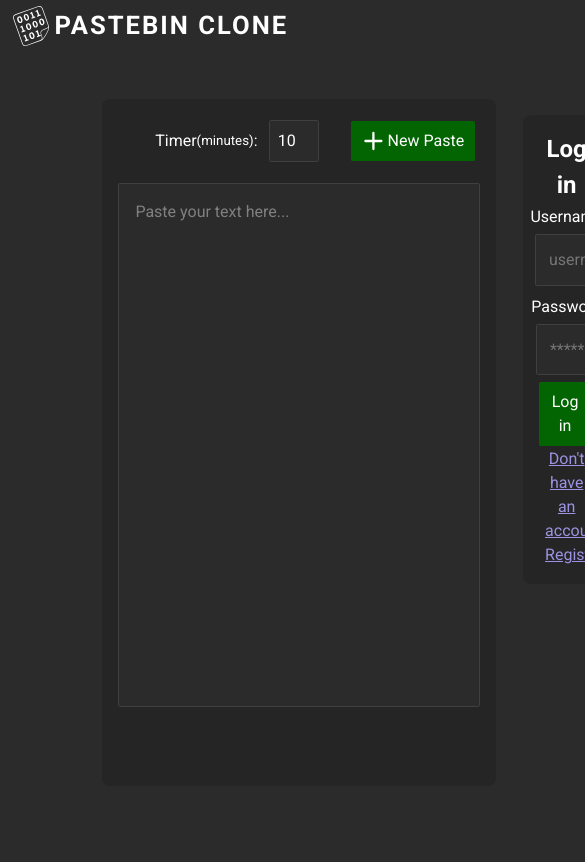
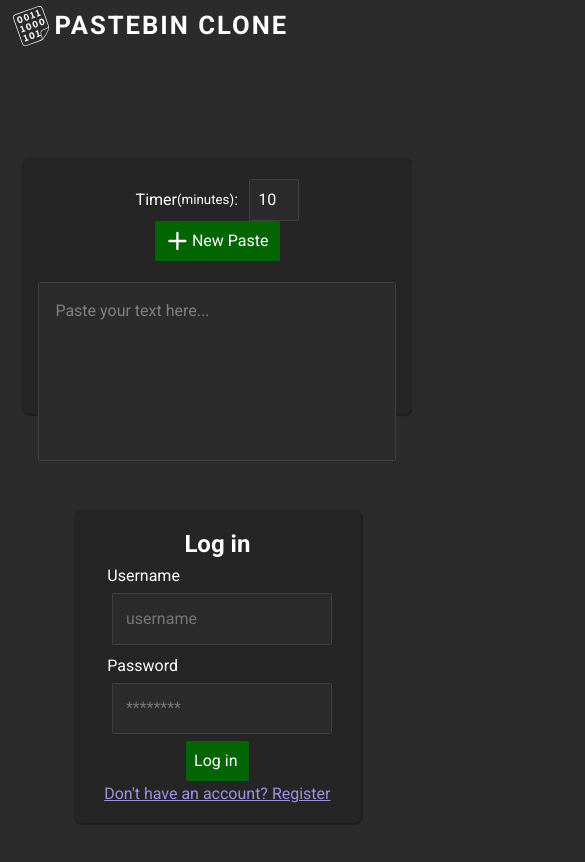
Before and after one commit to adiletbaimyrza/pastebin_clone, a React (Create React App) app: page / in a window 390 px wide. Shown: the top 862 px of the page, 585 px wide, since content can reach past the window. Built offline with nearby package versions, Linux system fonts and the light colour scheme.

Commit message:
added styling

```diff
--- a/src/Components/NavBar.js
+++ b/src/Components/NavBar.js
@@ -2,12 +2,14 @@ import PastebinLogoSVG from "../SVGs/PastebinLogoSVG";
 
 const NavBar = () => {
   return (
-      <a className="nav" href="/">
+    <div className="nav">
+      <a className="nav-link" href="/">
         <div className="pastebin-icon-container">
           <PastebinLogoSVG />
         </div>
         <h2 id="logo-text">PASTEBIN CLONE</h2>
       </a>
+      </div>
   );
 };
 
--- a/src/Pages/GetPaste.js
+++ b/src/Pages/GetPaste.js
@@ -131,7 +131,11 @@ const GetPaste = () => {
             </div>
           ) : (
             <div className="paste-content">
-              {/* Render other paste content */}
+              <div className="outer">
+              <div className="content">
+                <pre>{pasteContent}</pre>
+              </div>
+            </div>
             </div>
           )}
 
--- a/src/index.css
+++ b/src/index.css
@@ -43,6 +43,12 @@ html, body, #root, .app, .app-container {
   margin: 1rem;
   display: grid;
   grid-template-columns: 3fr 7fr 5fr;
+}
+
+@media (max-width: 768px) {
+  .app {
+    grid-template-columns: 1fr; /* Set to a single column for mobile */
+  }
 }
 
 .textarea {
@@ -114,6 +120,10 @@ color: white;
   text-decoration: none;
 }
 
+.paste-item:hover{
+  background-color: #353535;
+}
+
 .paste:hover {
   cursor: pointer;
   background-color: rgb(3, 68, 3);
@@ -124,6 +134,7 @@ color: white;
   border-radius: 0.5rem;
   margin-bottom: 5rem;
   padding: 1rem;
+  box-shadow: 1px 1px 1px 1px #1e1e1e;
 }
 
 * {
@@ -138,6 +149,14 @@ color: white;
   align-items: center;
 }
 
+@media (max-width: 768px) {
+  .paste-nav {
+    flex-direction: column; /* Stack items vertically for mobile */
+    justify-content: center; /* Center items vertically */
+    text-align: center; /* Center text */
+  }
+}
+
 .paste-button-text {
   white-space: nowrap;
 }
@@ -149,6 +168,12 @@ color: white;
 }
 
 .nav {
+  display: flex;
+  color: #ffffff;
+  text-decoration: none;
+}
+
+.nav-link {
   display: flex;
   color: #ffffff;
   text-decoration: none;
@@ -211,6 +236,7 @@ box-shadow: 1px 1px 1px 1px #1e1e1e;
 }
 
 .auth-form-container {
+  box-shadow: 1px 1px 1px 1px #1e1e1e;
   display: flex;
   flex-direction: column;
   width: 80%;
@@ -374,16 +400,22 @@ margin: 0.5rem 0;
 
 .time-unit-select {
   padding: 0.5rem;
+  background: #2b2b2b;
+color: white;
+border: 0.01px #4f4e4e solid;
 }
 
 .paste-item {
   background: #252525;
 padding: 1rem;
 margin: 1rem 0;
+box-shadow: 1px 1px 1px 1px #1e1e1e;
 }
 
 .paste-item-content {
   color: rgb(203, 192, 192);
+  border: #6b6f73 1px solid;
+  padding: 0.5rem;
 }
 
 .notification {
```
